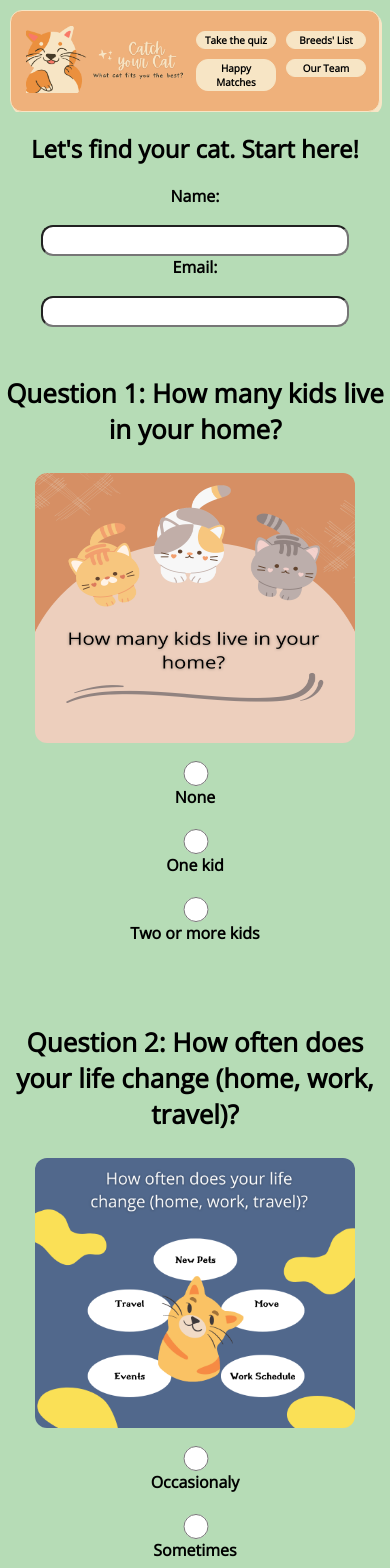
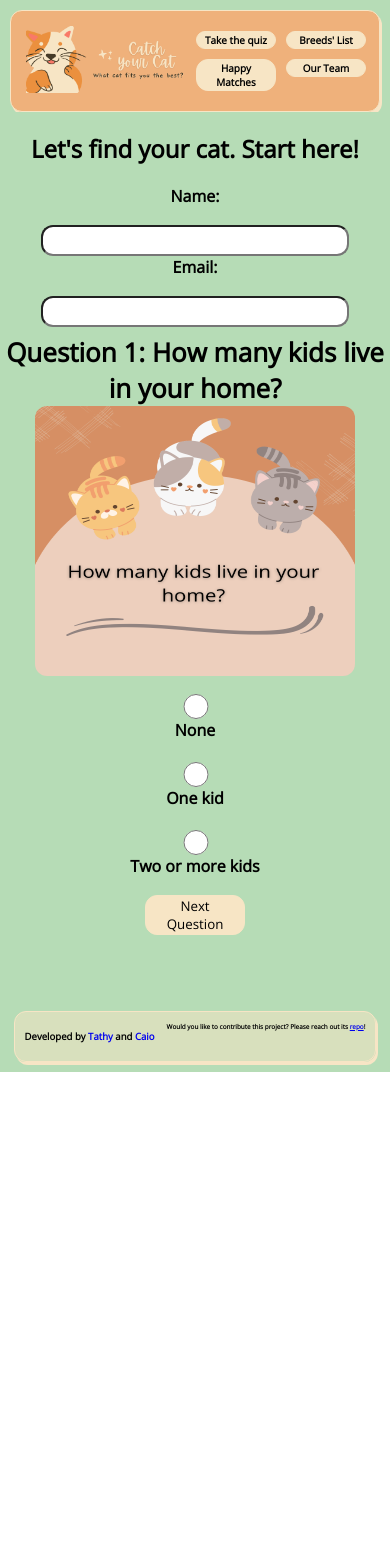
Before and after one commit to caio-garcia/cat-app, a React (Create React App) app: page /quiz in a window 390 px wide. Shown: the top 1568 px of the page. After the commit the page ends 1072 px from the top, so only its background shows below. Built offline with nearby package versions, Linux system fonts and the light colour scheme; no server answers; the HTML template or start-up script is replaced by a standard one.

Commit message:
added caroussel like on form

```diff
--- a/src/components/Form/index.js
+++ b/src/components/Form/index.js
@@ -28,8 +28,24 @@ export function Form() {
     result: [],
   });
 
+  const [questionNo, setQuestionNo] = useState(1);
+
+  function nextQuestion() {
+    if (questionNo === 5) {
+      return;
+    }
+    setQuestionNo(questionNo + 1);
+  }
+  function previousQuestion() {
+    if (questionNo === 1) {
+      return;
+    }
+    setQuestionNo(questionNo - 1);
+  }
+
   function handleChange(event) {
     setForm({ ...form, [event.target.name]: event.target.value });
+    // this.setState({ [event.target.id]: event.target.checked });
     // console.log(form);
   }
 
@@ -155,8 +171,15 @@ export function Form() {
             required
           />
           <br></br>
+          <div className={styles.questionsContainer}>
+            {questionNo === 1 && (
+              <div className={styles.dataDiv}>
                 <p>Question 1: How many kids live in your home?</p>
-          <img className={styles.questionLogo} src={q1} alt="question1-logo" />
+                <img
+                  className={styles.questionLogo}
+                  src={q1}
+                  alt="question1-logo"
+                />
                 <input
                   type="radio"
                   id="A"
@@ -181,11 +204,23 @@ export function Form() {
                   onChange={handleChange}
                 />
                 <label htmlFor="C">Two or more kids</label>
+                <div className={styles.questionsButtons}>
+                  <button onClick={nextQuestion}>Next Question</button>
+                </div>
+              </div>
+            )}
+            {questionNo === 2 && (
+              <div className={styles.dataDiv}>
                 <p>
                   <br></br>
-            Question 2: How often does your life change (home, work, travel)?
+                  Question 2: How often does your life change (home, work,
+                  travel)?
                 </p>
-          <img className={styles.questionLogo} src={q2} alt="question2-logo" />
+                <img
+                  className={styles.questionLogo}
+                  src={q2}
+                  alt="question2-logo"
+                />
                 <input
                   type="radio"
                   id="A"
@@ -210,9 +245,23 @@ export function Form() {
                   onChange={handleChange}
                 />
                 <label htmlFor="C">Fequently</label>
+                <div className={styles.questionsButtons}>
+                  <button onClick={previousQuestion}>Previous Question</button>
+                  <button onClick={nextQuestion}>Next Question</button>
+                </div>
+              </div>
+            )}
             <br></br>
-          <p>Question 3: How much time do you have to spend with your cat?</p>
-          <img className={styles.questionLogo} src={q3} alt="question3-logo" />
+            {questionNo === 3 && (
+              <div className={styles.dataDiv}>
+                <p>
+                  Question 3: How much time do you have to spend with your cat?
+                </p>
+                <img
+                  className={styles.questionLogo}
+                  src={q3}
+                  alt="question3-logo"
+                />
                 <input
                   type="radio"
                   id="A"
@@ -237,9 +286,21 @@ export function Form() {
                   onChange={handleChange}
                 />
                 <label htmlFor="C">More then two hours</label>
+                <div className={styles.questionsButtons}>
+                  <button onClick={previousQuestion}>Previous Question</button>
+                  <button onClick={nextQuestion}>Next Question</button>
+                </div>
+              </div>
+            )}
             <br></br>
+            {questionNo === 4 && (
+              <div className={styles.dataDiv}>
                 <p>Question 4: How do you usually feel when you are alone?</p>
-          <img className={styles.questionLogo} src={q4} alt="question4-logo" />
+                <img
+                  className={styles.questionLogo}
+                  src={q4}
+                  alt="question4-logo"
+                />
                 <input
                   type="radio"
                   id="A"
@@ -264,9 +325,21 @@ export function Form() {
                   onChange={handleChange}
                 />
                 <label htmlFor="C">I don't like to be alone</label>
+                <div className={styles.questionsButtons}>
+                  <button onClick={previousQuestion}>Previous Question</button>
+                  <button onClick={nextQuestion}>Next Question</button>
+                </div>
+              </div>
+            )}
             <br></br>
+            {questionNo === 5 && (
+              <div className={styles.dataDiv}>
                 <p>Question 5: What kind of environment do you prefer?</p>
-          <img className={styles.questionLogo} src={q5} alt="question5-logo" />
+                <img
+                  className={styles.questionLogo}
+                  src={q5}
+                  alt="question5-logo"
+                />
                 <input
                   type="radio"
                   id="A"
@@ -291,7 +364,19 @@ export function Form() {
                   onChange={handleChange}
                 />
                 <label htmlFor="C">Agitated</label>
-          <div></div>
+                <div className={styles.questionsButtons}>
+                  <button onClick={previousQuestion}>Previous Question</button>
+                  <button
+                    className={styles.resultsButton}
+                    // type="submit"
+                    onClick={resultCat}
+                  >
+                    Get Your Match!
+                  </button>
+                </div>
+              </div>
+            )}
+          </div>
           {solved ? (
             <>
               <div className={styles.resultsDiv}>
@@ -328,13 +413,14 @@ export function Form() {
               </div>
             </>
           ) : (
-            <button
-              className={styles.resultsButton}
-              // type="submit"
-              onClick={resultCat}
-            >
-              Get Your Match!
-            </button>
+            <></>
+            // <button
+            //   className={styles.resultsButton}
+            //   // type="submit"
+            //   onClick={resultCat}
+            // >
+            //   Get Your Match!
+            // </button>
           )}
           <Footer />
         </form>
--- a/src/components/Form/styles.module.css
+++ b/src/components/Form/styles.module.css
@@ -20,10 +20,13 @@
     flex-wrap: wrap;
     font-weight: bold;
     background-color: #b6dcb6;
+    /* margin: 0px 15px 0px 15px; */
   }
   .dataDiv p {
     text-align: center;
     font-size: 26px;
+    margin-top: -15px;
+    margin: -15px 5px 0px 5px;
     font-family: var(--boldFont);
   }
   .dataDiv h2 {
@@ -80,6 +83,14 @@
     margin: 15px 15px;
     width: 260px;
   } */
+  .questionsContainer {
+    /* margin-top: -20px; */
+  }
+  .questionsButtons {
+    display: flex;
+    justify-content: space-around;
+    width: 300px;
+  }
 }
 
 @media only screen and (min-width: 481px) and (max-width: 768px) {
```
Lines whose indentation alone changed are shown as unchanged.
